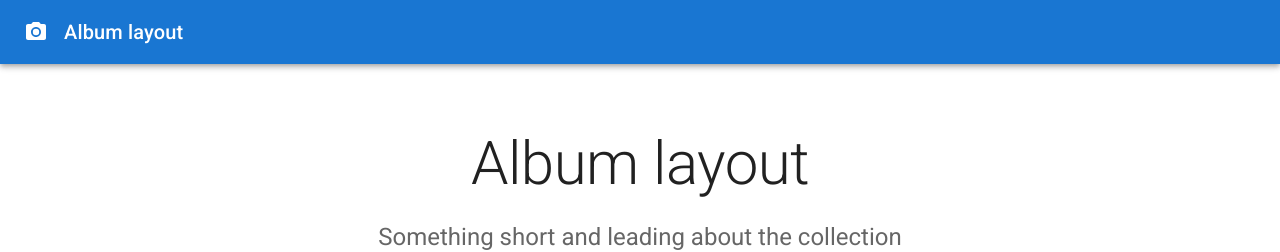
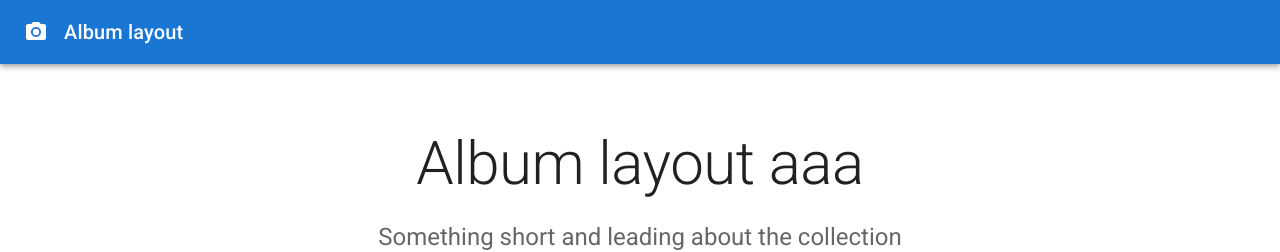
Before and after one commit to blizrys/blizrys.github.io, a React (Create React App) app: page / in a window 1280 px wide. Shown: the top 252 px of the page. Built offline with nearby package versions, Linux system fonts and the light colour scheme.

Commit message:
1 file modified

```diff
--- a/src/portfolio/Portfolio.js
+++ b/src/portfolio/Portfolio.js
@@ -62,7 +62,7 @@ export default function Portfolio() {
               color="text.primary"
               gutterBottom
             >
-              Album layout
+              Album layout aaa
             </Typography>
             <Typography
               variant="h5"
```
